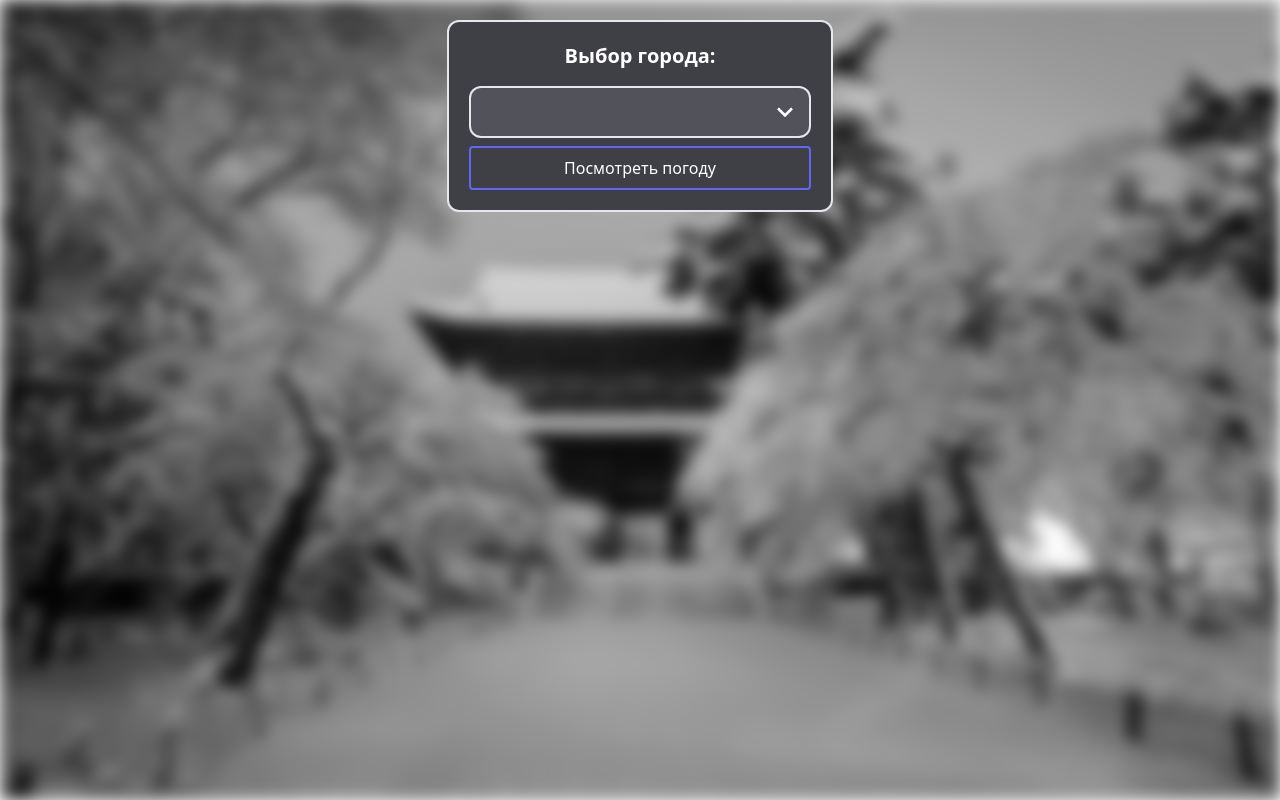
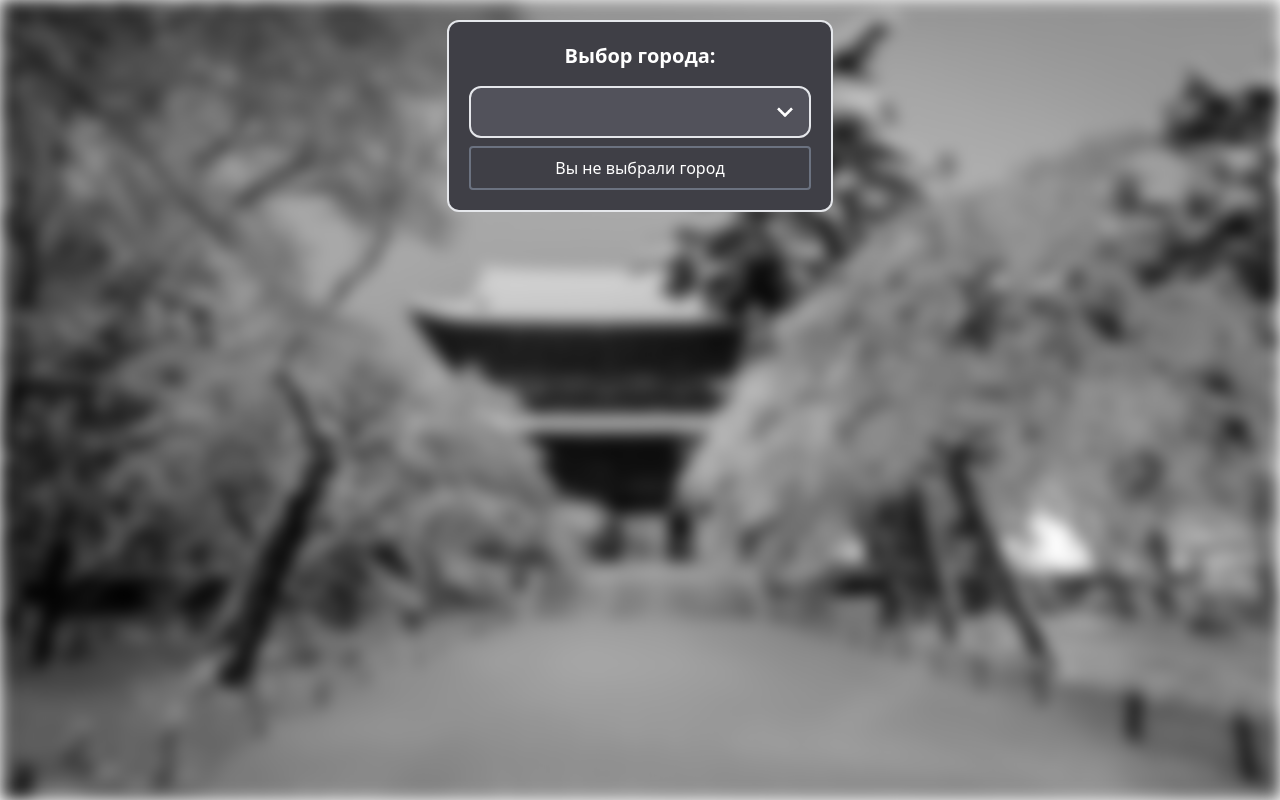
Before and after one commit to SakytoDev/weather-app, a React (Vite) app: page / in a window 1280 px wide. Built offline with nearby package versions, Linux system fonts and the light colour scheme.

Commit message:
Disable the button if the city isn't selected

```diff
--- a/src/App.jsx
+++ b/src/App.jsx
@@ -17,7 +17,7 @@ function App() {
   const [index, setWeatherIndex] = useState(0)
 
   const [location, setLocation] = useState({ error: 'Разрешить использовать своё местоположение', disabled: false })
-  const [city, setCity] = useState('')
+  const [city, setCity] = useState(null)
 
   const [loading, setLoad] = useState(false)
 
@@ -42,7 +42,7 @@ function App() {
   }
 
   async function getWeather() {
-    if (city) {
+    if (city?.location) {
       setLoad(true)
 
       // Получение данных о локации
@@ -86,7 +86,7 @@ function App() {
               <div className='flex flex-col justify-center gap-2'>
                 <p className='mb-2 text-white text-center text-xl font-bold'>Выбор города:</p>
                 <Dropdown items={cities} location={location} getLocation={getLocation} onChange={handleChange}/>
-                <button className='p-2 border-2 border-indigo-500 rounded text-white font-medium transition ease-in-out hover:bg-indigo-600' onClick={() => getWeather()}>Посмотреть погоду</button>
+                <button className='p-2 border-2 border-indigo-500 rounded text-white font-medium transition ease-in-out disabled:border-gray-500 enabled:hover:bg-indigo-600' disabled={!city?.location} onClick={() => getWeather()}>{ !city?.location ? 'Вы не выбрали город' : 'Посмотреть погоду' }</button>
               </div>
               :
               <div className='flex flex-col gap-2'>
```
